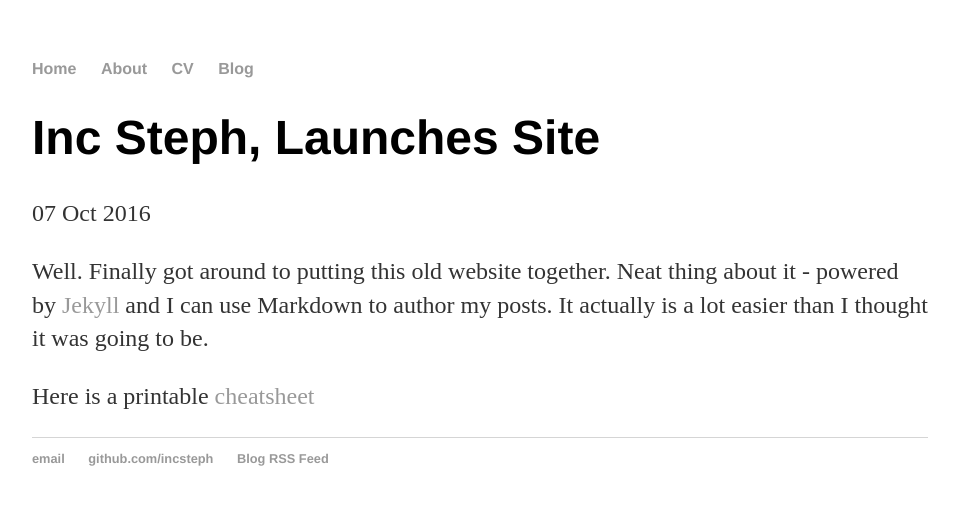
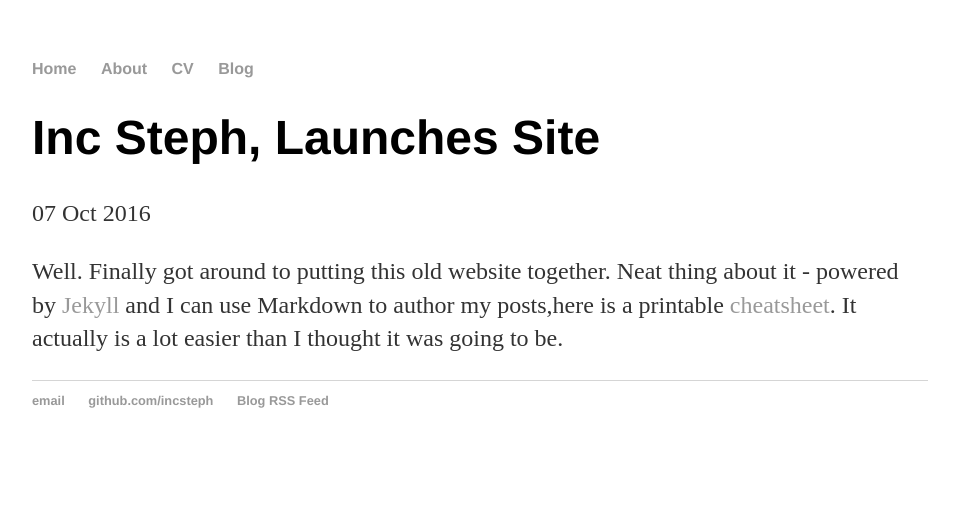
Before and after one commit to incsteph/incsteph.github.io, a Jekyll site: the page built from _posts/2016-10-07-inc-steph-site-launched.md, in a window 1280 px wide. Shown: the top 505 px of the page, without its empty margins (160-1119 px from the left). Built offline with Jekyll 4.4.1, drawn with Linux system fonts in a browser that asks for light colours.

Commit message:
add links

```diff
--- a/_posts/2016-10-07-inc-steph-site-launched.md
+++ b/_posts/2016-10-07-inc-steph-site-launched.md
@@ -6,6 +6,4 @@ category: launch
 tags: [launch, new]
 ---
 
-Well. Finally got around to putting this old website together. Neat thing about it - powered by [Jekyll](http://jekyllrb.com) and I can use Markdown to author my posts. It actually is a lot easier than I thought it was going to be.
-
-Here is a printable [cheatsheet](http://packetlife.net/media/library/16/Markdown.pdf)
+Well. Finally got around to putting this old website together. Neat thing about it - powered by [Jekyll](http://jekyllrb.com) and I can use Markdown to author my posts,here is a printable [cheatsheet](http://packetlife.net/media/library/16/Markdown.pdf). It actually is a lot easier than I thought it was going to be.
```
Also changed, not shown: _posts/2016-10-07-here-i-test-all-the-markdowns.md (+3 -0 lines).
